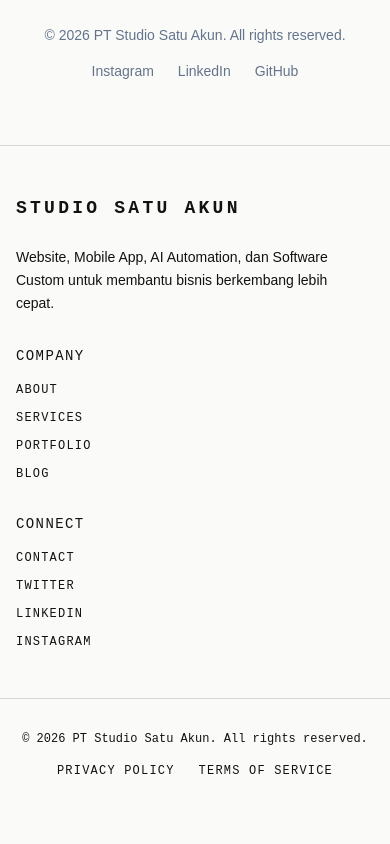
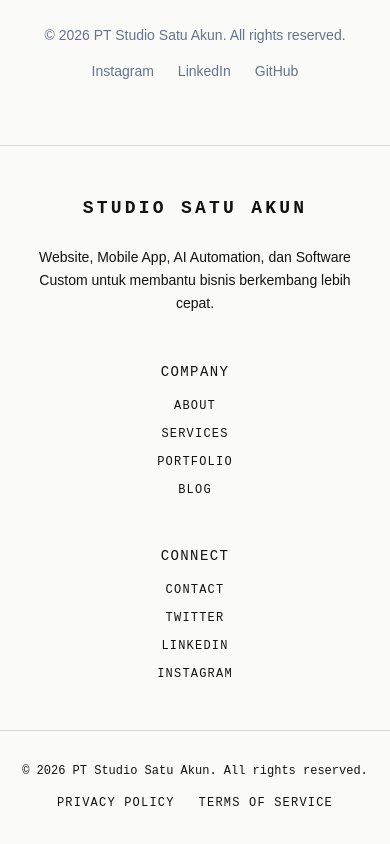
Before and after one commit to studiosatuakun-max/studiosatuakun, a Next.js app: page / in a window 390 px wide. Shown: the part 8671-9515 px from the top of the page. Built offline with nearby package versions, Linux system fonts and the light colour scheme.

Commit message:
fix: enable tailwind typography, make article title mono, center footer on mobile

```diff
--- a/src/app/(main)/blog/[slug]/page.tsx
+++ b/src/app/(main)/blog/[slug]/page.tsx
@@ -78,7 +78,7 @@ export default async function BlogPostPage({ params }: Props) {
               })}
             </time>
           </div>
-          <h1 className="text-4xl md:text-5xl lg:text-6xl font-bold tracking-tighter mb-6 text-balance leading-tight text-ink">
+          <h1 className="font-mono text-4xl md:text-5xl lg:text-6xl font-light tracking-tight mb-6 text-balance leading-tight text-ink">
             {post.title}
           </h1>
           <p className="text-lg md:text-xl text-graphite font-light leading-relaxed">{post.excerpt}</p>
--- a/src/components/shared/footer.tsx
+++ b/src/components/shared/footer.tsx
@@ -3,8 +3,8 @@ import Link from 'next/link';
 export function Footer() {
   return (
     <footer className="border-t border-border/40 bg-background py-12 mt-auto">
-      <div className="container mx-auto px-4 sm:px-8 grid grid-cols-1 md:grid-cols-4 gap-8">
-        <div className="col-span-1 md:col-span-2">
+      <div className="container mx-auto px-4 sm:px-8 grid grid-cols-1 md:grid-cols-4 gap-12 md:gap-8 text-center md:text-left">
+        <div className="col-span-1 md:col-span-2 flex flex-col items-center md:items-start">
           <Link href="/" className="inline-flex items-center gap-2 group mb-6">
             <span className="font-mono text-lg font-semibold tracking-widest2 text-foreground uppercase group-hover:opacity-80 transition-opacity">
               Studio Satu Akun
@@ -68,9 +68,9 @@ export function Footer() {
           </ul>
         </div>
       </div>
-      <div className="container mx-auto px-4 sm:px-8 mt-12 pt-8 border-t border-border/40 text-center flex flex-col md:flex-row justify-between items-center font-mono text-xs text-muted-foreground">
+      <div className="container mx-auto px-4 sm:px-8 mt-12 pt-8 border-t border-border/40 text-center flex flex-col md:flex-row justify-between items-center font-mono text-xs text-muted-foreground gap-4 md:gap-0">
         <p>&copy; {new Date().getFullYear()} PT Studio Satu Akun. All rights reserved.</p>
-        <div className="flex gap-6 mt-4 md:mt-0 uppercase tracking-widest">
+        <div className="flex gap-6 uppercase tracking-widest flex-wrap justify-center">
           <Link href="#" className="hover:text-foreground transition-colors">
             Privacy Policy
           </Link>
--- a/tailwind.config.js
+++ b/tailwind.config.js
@@ -32,5 +32,5 @@ module.exports = {
       },
     },
   },
-  plugins: [],
+  plugins: [require('@tailwindcss/typography')],
 };
```
